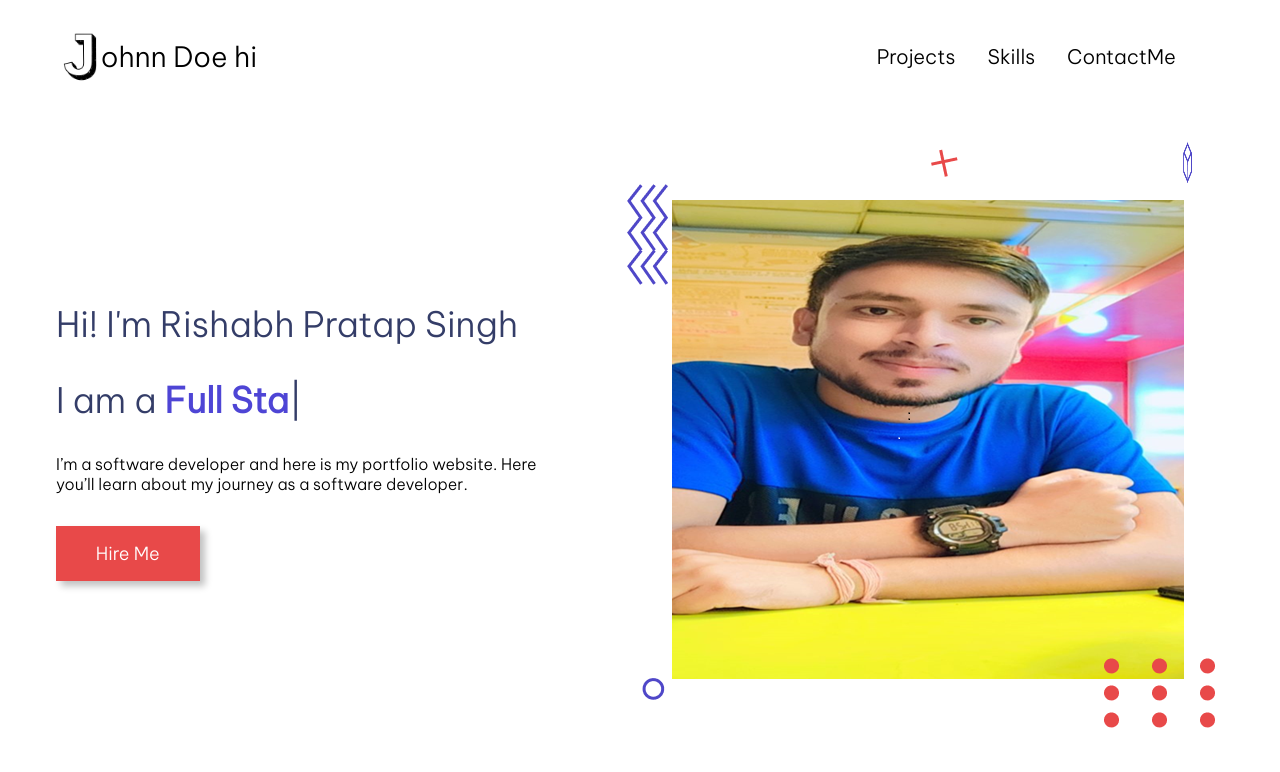
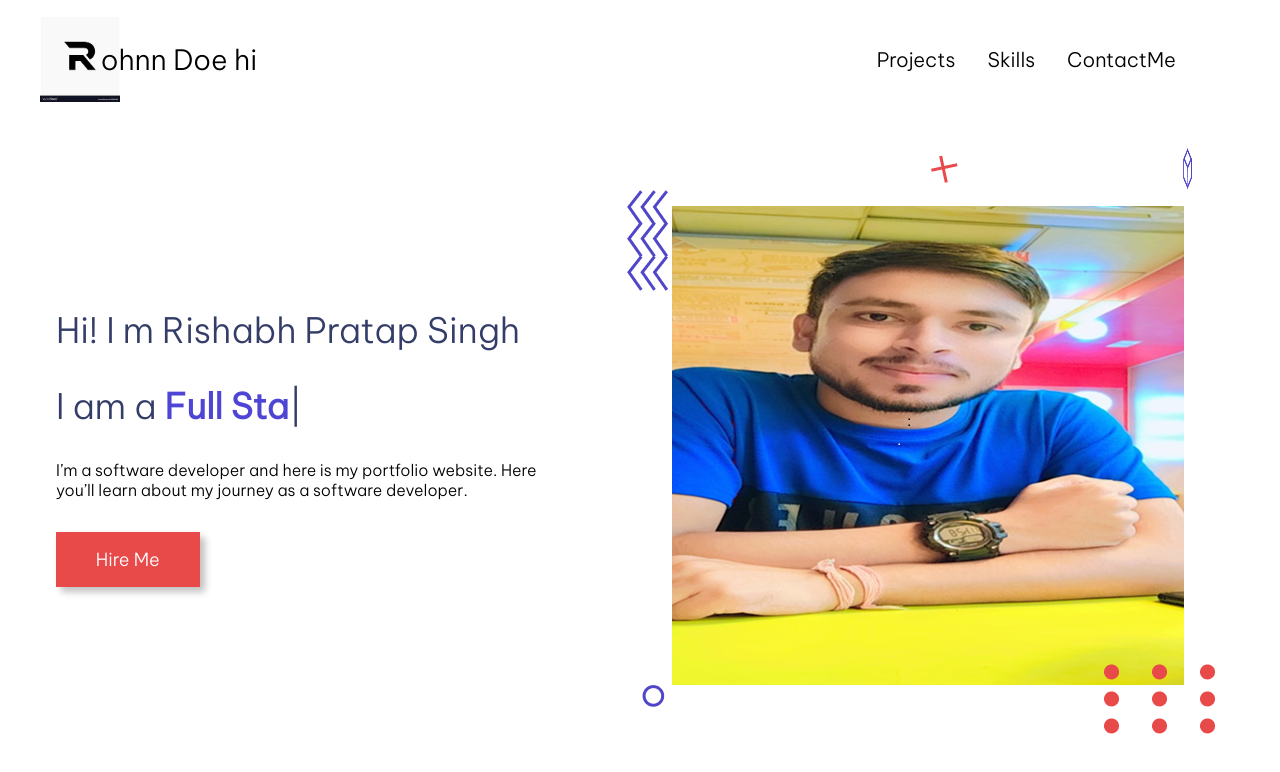
Before and after one commit to Rishabh523/Portfolio, a plain HTML site: page index.html in a window 1280 px wide. Drawn offline with nearby package versions, Linux system fonts and the light colour scheme.

Commit message:
4th commit

```diff
--- a/index.html
+++ b/index.html
@@ -11,7 +11,7 @@
         <div class="container">
            <div class="navbar">
             <div class="logo-container">
-                <img src="./images/userAsset/NavLogo.jpg" class="logo">
+                <img src="./images/userAsset/RLogomages.png" class="logo">
                 <div class="logo-text">
                     ohnn Doe hi
                 </div>
@@ -25,10 +25,10 @@
            </div>
 
            <div class="hero-section">
-            <div class="faded-text">John Doe</div>
+            <div class="faded-text">Rishabh Pratap Singh</div>
             <div class="hero-section-left">
                 <div class="hero-section-heading">
-                    Hi! I'm Rishabh Pratap Singh
+                    Hi! I m Rishabh Pratap Singh
                 </div>
                 <div class="hero-section-heading hero-section-subheading">
                     I am a <span class="role"></span>
```
Also changed, not shown: images/userAsset/RLogomages.png (added).
